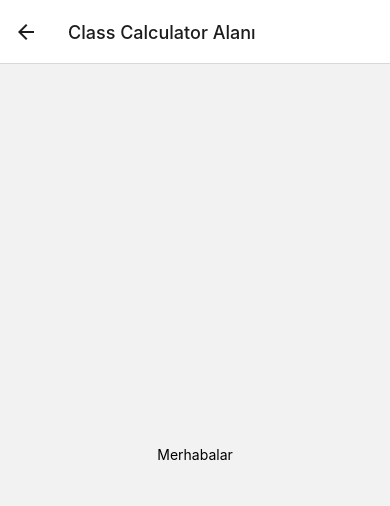
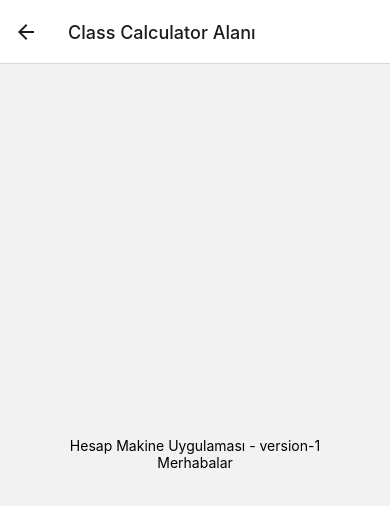
Before and after one commit to hamitmizrak/CalculatorApp, a React Native app: screen /ClassCalculator in a window 390 px wide. Shown: the top 506 px of the page. Built offline with nearby package versions, Linux system fonts and the light colour scheme.

Commit message:
Class Compontent Props

```diff
--- /dev/null
+++ b/src/CalculatorHeader.jsx
@@ -0,0 +1,30 @@
+import React, { Component } from 'react'
+import { Text, View } from 'react-native'
+
+// CLASS COMPONENT
+export default class CalculatorHeader extends Component {
+  // Constructor
+  constructor(props) {
+    super(props);
+
+    // STATE
+    this.state = {
+    }
+    // BIND
+  }
+
+
+  // RENDER
+  render() {
+    // destructing object
+    const {headerTextData,appVersion}=this.props
+
+    // RETURN
+    return (
+      <View>
+        {/* {this.props.headerTextData} */}
+        <Text>{headerTextData} - {appVersion}</Text>
+        </View>
+    )
+  }
+}
--- a/src/ClassCalculator.jsx
+++ b/src/ClassCalculator.jsx
@@ -5,6 +5,7 @@ import React, { Component } from 'react'
 import { StyleSheet, Text, View } from 'react-native'
 import { Header } from 'react-native/Libraries/NewAppScreen';
 import MyHeader from './MyHeader';
+import CalculatorHeader from './CalculatorHeader';
 
 // Class Component
 class ClassCalculator extends Component {
@@ -26,7 +27,6 @@ class ClassCalculator extends Component {
     this.calculatorDivide = this.calculatorDivide.bind(this);
     this.calculatorMod = this.calculatorMod.bind(this);
   }
-
 
   // TOPLAMA
   calculatorSum() {
@@ -100,7 +100,13 @@ class ClassCalculator extends Component {
     // RETURN
     return (
       <View style={styles.container}>
-        <Text>Merhabalar</Text>
+        {/* other Component import */}
+         <CalculatorHeader headerTextData="Hesap Makine Uygulaması" appVersion="version-1"  />
+
+        <View>
+           <Text>Merhabalar</Text>
+        </View>
+
       </View>
     ) //end return
   } //end render
```
